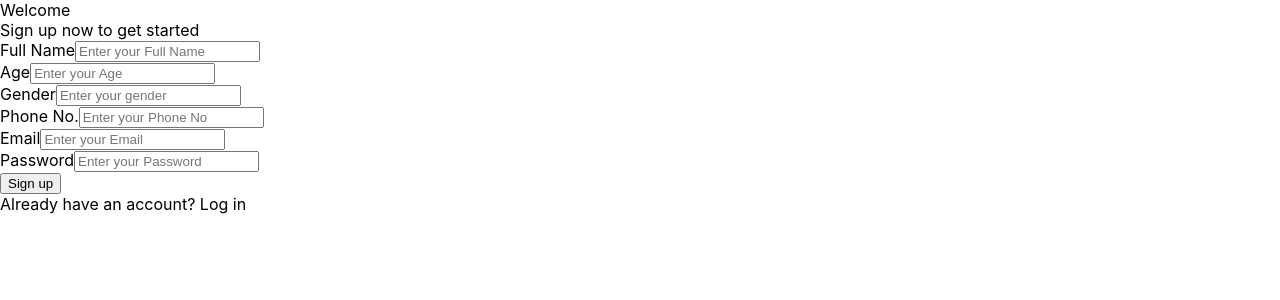
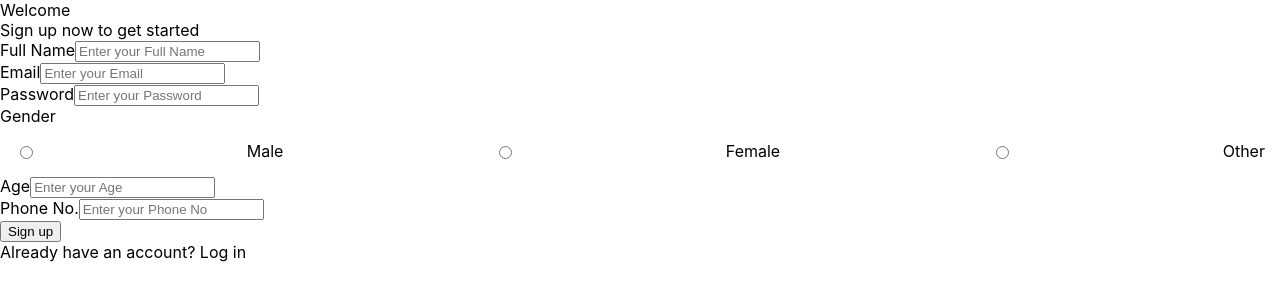
Before and after one commit to abhish3kjaswal/ChatApp-ver1, a React (Create React App) app in the folder client/: page /signUp in a window 1280 px wide. Shown: the top 300 px of the page. Built offline with nearby package versions, Linux system fonts and the light colour scheme.

Commit message:
register fields added

```diff
--- a/client/src/actions/profileAction.js
+++ b/client/src/actions/profileAction.js
@@ -22,6 +22,11 @@ const profileAction = {
             type: 'USER_DETAIL',
             payload: resp
         })
+    },
+    clearUserDetails: () => dispatch => {
+        return dispatch({
+            type: "CLEAR_USER_DETAILS"
+        })
     }
 
 }
--- a/client/src/index.css
+++ b/client/src/index.css
@@ -93,3 +93,10 @@ code {
  display: grid;
  grid-template-columns: 1fr 1fr;
 }
+
+.radioBtnDiv{
+  display: flex;
+  flex-direction: row;
+  justify-content: space-between;
+  padding: 15px;
+}
--- a/client/src/modules/Dashboard/index.js
+++ b/client/src/modules/Dashboard/index.js
@@ -37,7 +37,7 @@ const Dashboard = (props) => {
 
   const navigate = useNavigate();
 
-
+  console.log("messages--->", messages)
   useEffect(() => {
     //Socket
     setSocket(io("http://localhost:8080"));
@@ -194,9 +194,9 @@ const Dashboard = (props) => {
   };
 
 
-  const profileClick = (e) => {
+  const profileClick = (e,id) => {
     e && e.preventDefault()
-    dispatch(profileAction.fetchUserDetails(user.id))
+    dispatch(profileAction.fetchUserDetails(id))
     navigate('/profile')
   }
 
@@ -216,7 +216,7 @@ const Dashboard = (props) => {
       <div className="w-[25%] h-screen bg-secondary overflow-auto overflow-x-hidden">
         <div className="flex items-center my-8 mx-8">
           <div className="border border-primary p-[7px] rounded-full" onClick={e =>
-            profileClick(e)
+            profileClick(e, user.id)
           }>
             <img src={userAvatar} width={60} height={60} />
           </div>
@@ -276,10 +276,10 @@ const Dashboard = (props) => {
       <div className="w-[50%] h-screen bg-white flex flex-col items-center shadow-sm">
           {messages?.receiver?.fullName ? (
             <div className="w-[75%] bg-secondary h-[80px] my-14 rounded-full flex items-center px-14 py-2 shadow-md">
-              <div className="border border-primary p-[5px] rounded-full cursor-pointer">
+            <div className="border border-primary p-[5px] rounded-full cursor-pointer" onClick={e => profileClick(e, messages?.receiver?.id)}>
                 <img src={userAvatar} width={40} height={40} />
               </div>
-              <div className="ml-6 mr-auto">
+              <div className="ml-6 mr-auto  cursor-pointer" onClick={e => profileClick(e, messages?.receiver?.id)}>
                 <h3 className="text-lg ">
                   {messages?.receiver?.fullName ? messages.receiver.fullName : ""}
                 </h3>
--- a/client/src/modules/Form/index.js
+++ b/client/src/modules/Form/index.js
@@ -16,6 +16,8 @@ const Form = ({ isSignInPage = false }) => {
     email: "",
     password: "",
   });
+
+  const [genderCheck, setGenderCheck] = useState('')
 
   const navigate = useNavigate();
 
@@ -38,7 +40,7 @@ const Form = ({ isSignInPage = false }) => {
         headers: {
           "Content-Type": "application/json",
         },
-        body: JSON.stringify(data),
+        body: JSON.stringify({ ...data, gender: genderCheck }),
       }
     );
 
@@ -58,6 +60,7 @@ const Form = ({ isSignInPage = false }) => {
         email: "",
         password: "",
       })
+      setGenderCheck("")
     }
     else {
       if (resData.token) {
@@ -67,6 +70,11 @@ const Form = ({ isSignInPage = false }) => {
       }
     }
   };
+
+  const onChangeValue = (e) => {
+    setGenderCheck(e.target.value);
+    console.log(e.target.value);
+  }
 
   useEffect(() => {
     return () => {
@@ -106,42 +114,6 @@ const Form = ({ isSignInPage = false }) => {
           ) : (
             ""
           )}
-          {!isSignInPage ? (
-            <Input
-              label="Age"
-              name="age"
-              placeholder="Enter your Age"
-              className="mb-6 w-[50%]"
-              value={data.age}
-              onChange={handleInputs}
-            />
-          ) : (
-            ""
-          )}
-          {!isSignInPage ? (
-            <Input
-              label="Gender"
-              name="gender"
-              placeholder="Enter your gender"
-              className="mb-6 w-[50%]"
-              value={data.gender}
-              onChange={handleInputs}
-            />
-          ) : (
-            ""
-          )}
-          {!isSignInPage ? (
-            <Input
-              label="Phone No."
-              name="phoneNo"
-              placeholder="Enter your Phone No"
-              className="mb-6 w-[50%]"
-              value={data.phoneNo}
-              onChange={handleInputs}
-            />
-          ) : (
-            ""
-          )}
           <Input
             label="Email"
             name="email"
@@ -160,6 +132,45 @@ const Form = ({ isSignInPage = false }) => {
             value={data.password}
             onChange={handleInputs}
           />
+          {!isSignInPage ? <>
+            <div onChange={onChangeValue}
+              className="mb-6 w-[50%]"
+            >
+              <label className="block mb-2 text-sm font-medium text-gray-800 dark:text-gray-300">Gender</label>
+              <div className="radioBtnDiv">
+                <input type="radio" value="Male" name="gender" checked={genderCheck === "Male"} /> Male
+                <input type="radio" value="Female" name="gender" checked={genderCheck === "Female"} /> Female
+                <input type="radio" value="Other" name="gender" checked={genderCheck === "Other"} /> Other
+              </div>
+            </div>
+          </> : (
+            ""
+          )}
+          {!isSignInPage ? (
+            <Input
+              label="Age"
+              name="age"
+              placeholder="Enter your Age"
+              className="mb-6 w-[50%]"
+              value={data.age}
+              onChange={handleInputs}
+            />
+          ) : (
+            ""
+          )}
+
+          {!isSignInPage ? (
+            <Input
+              label="Phone No."
+              name="phoneNo"
+              placeholder="Enter your Phone No"
+              className="mb-6 w-[50%]"
+              value={data.phoneNo}
+              onChange={handleInputs}
+            />
+          ) : (
+            ""
+          )}
           <Button
             label={isSignInPage ? "Log In" : "Sign up"}
             className="w-1/2 mb-2"
--- a/client/src/modules/Profile/Profile.js
+++ b/client/src/modules/Profile/Profile.js
@@ -2,21 +2,32 @@ import React, { useState } from 'react'
 import userAvatar from "../../assets/userAvatar.svg";
 import Button from '../../components/Button';
 import { useLocation, useNavigate } from "react-router-dom";
-import { useSelector } from 'react-redux'
+import { useSelector,useDispatch } from 'react-redux'
 import Spinner from '../../components/Button/Spinner/spinner';
+import actions from '../../actions';
 
+
+const { profileAction } = actions
 
 const Profile = (props) => {
     const navigate = useNavigate();
     const state = useSelector(state => state.profileReducer)
     const s = useSelector(state => state)
+    const dispatch = useDispatch()
 
 
     const [profile, setProfile] = useState(state.currentUserDetail || {})
     const [loading, setLoading] = useState(state.loading || false)
 
+    console.log("loading->", loading)
+
+    const goBack = (e) => {
+        e && e.preventDefault()
+        dispatch(profileAction.clearUserDetails())
+        navigate(`/`)
+    }
     console.log("STATE->", s)
-    console.log("loading->", loading)
+
     return (
         <div className='profileMainDiv'>
             <div className='picSection'>
@@ -39,8 +50,7 @@ const Profile = (props) => {
                 <div className='btnSection'>
                     <Button
                         // className="text-xs text-black-500 w-auto ml-10  bg-transparent hover:bg-black-500 font-semibold hover:text-white py-2 px-4 border border-black-500 hover:border-transparent rounded logOutBtn"
-                        onClick={(e) => navigate(`/`)
-                        }
+                        onClick={(e) => goBack(e)}
                         label={"Back"}
                     ></Button>
                     {/* <Button
--- a/client/src/reducers/profileReducer.js
+++ b/client/src/reducers/profileReducer.js
@@ -14,6 +14,10 @@ const profileReducer = (state = init, action) => {
             return { ...state, currentUserDetail: action.payload, loading: false }
         case 'LOADER':
             return { ...state, loading: action.payload, loading: false }
+
+            case 'CLEAR_USER_DETAILS':
+            return { ...state, currentUserDetail: {}, loading: false }
+
         default:
             return state;
     }
```
